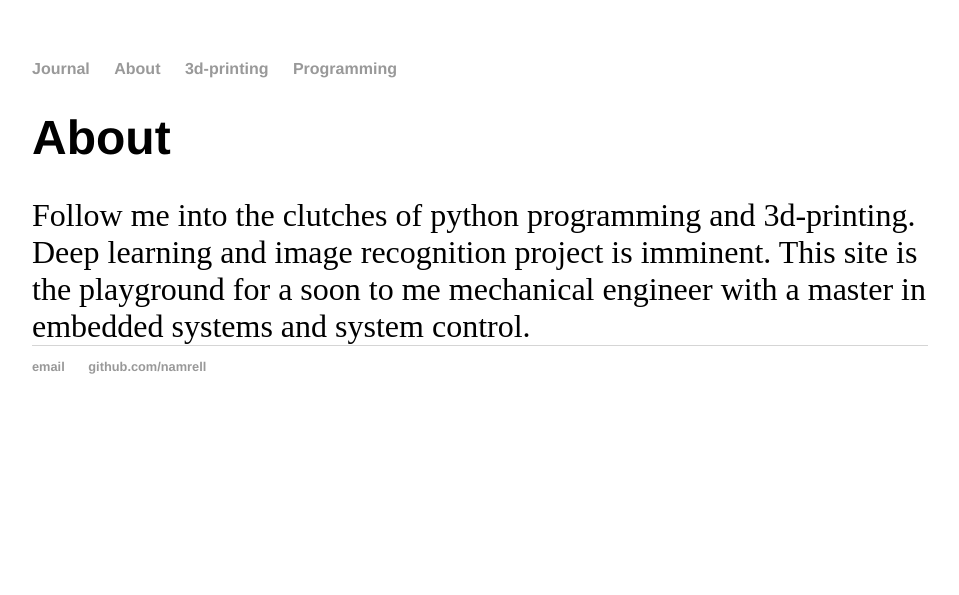
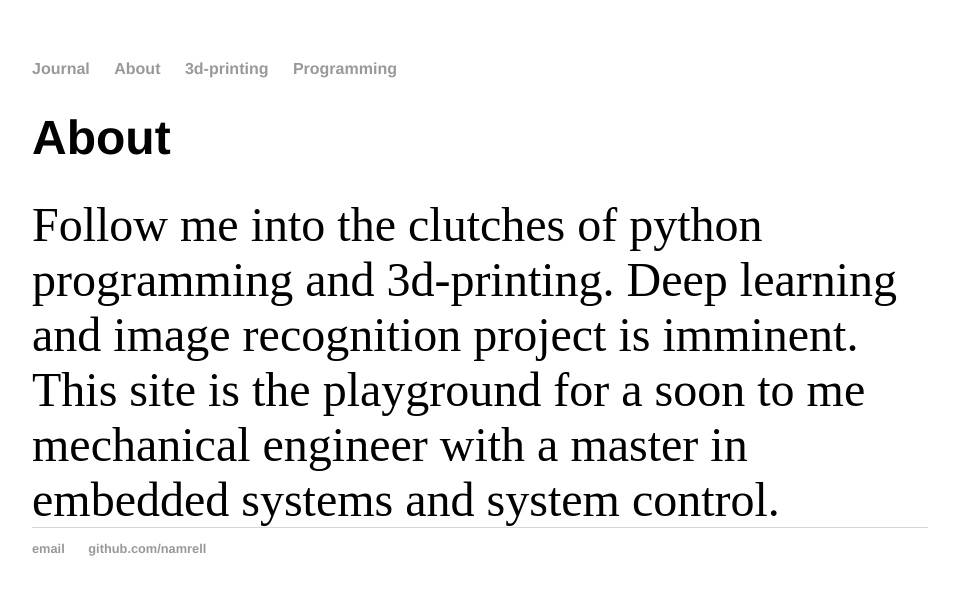
Before and after one commit to Namrell/Namrell.github.io, a Jekyll site: the page built from about/index.html, in a window 1280 px wide. Shown: the top 595 px of the page, without its empty margins (160-1119 px from the left). Built offline with Jekyll 4.4.1, drawn with Linux system fonts in a browser that asks for light colours.

Commit message:
Update index.html

```diff
--- a/about/index.html
+++ b/about/index.html
@@ -5,7 +5,7 @@ title: About
 	<h1>{{ page.title }}</h1>
 	<body>
 		<div class="container">
-		<font size="6">
+		<font size="16">
 			Follow me into the clutches of python programming and 3d-printing. Deep learning and image recognition project is imminent. This site is the playground for a soon to me mechanical engineer with a master in embedded systems and system control.
 		</font>
 		</div>
```
